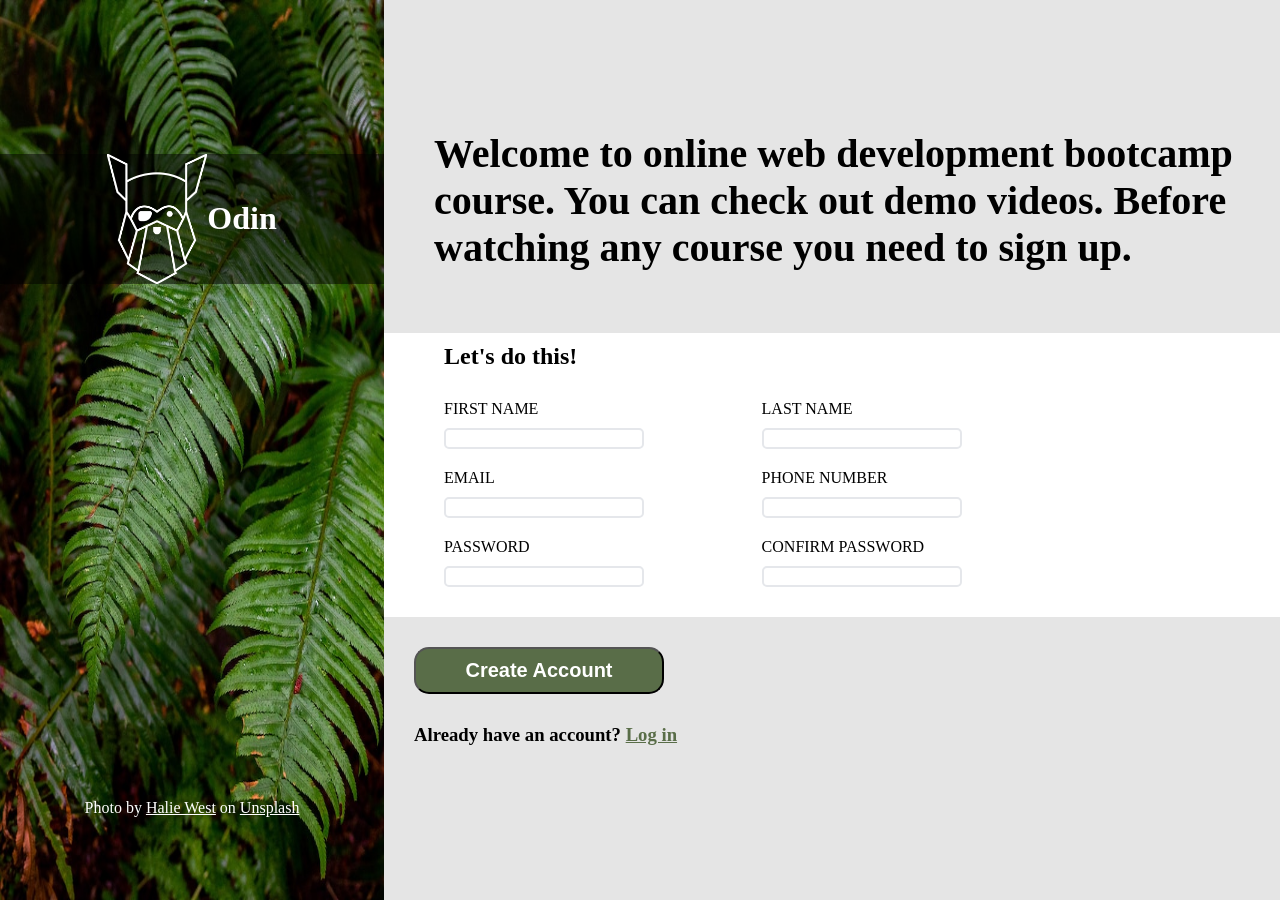
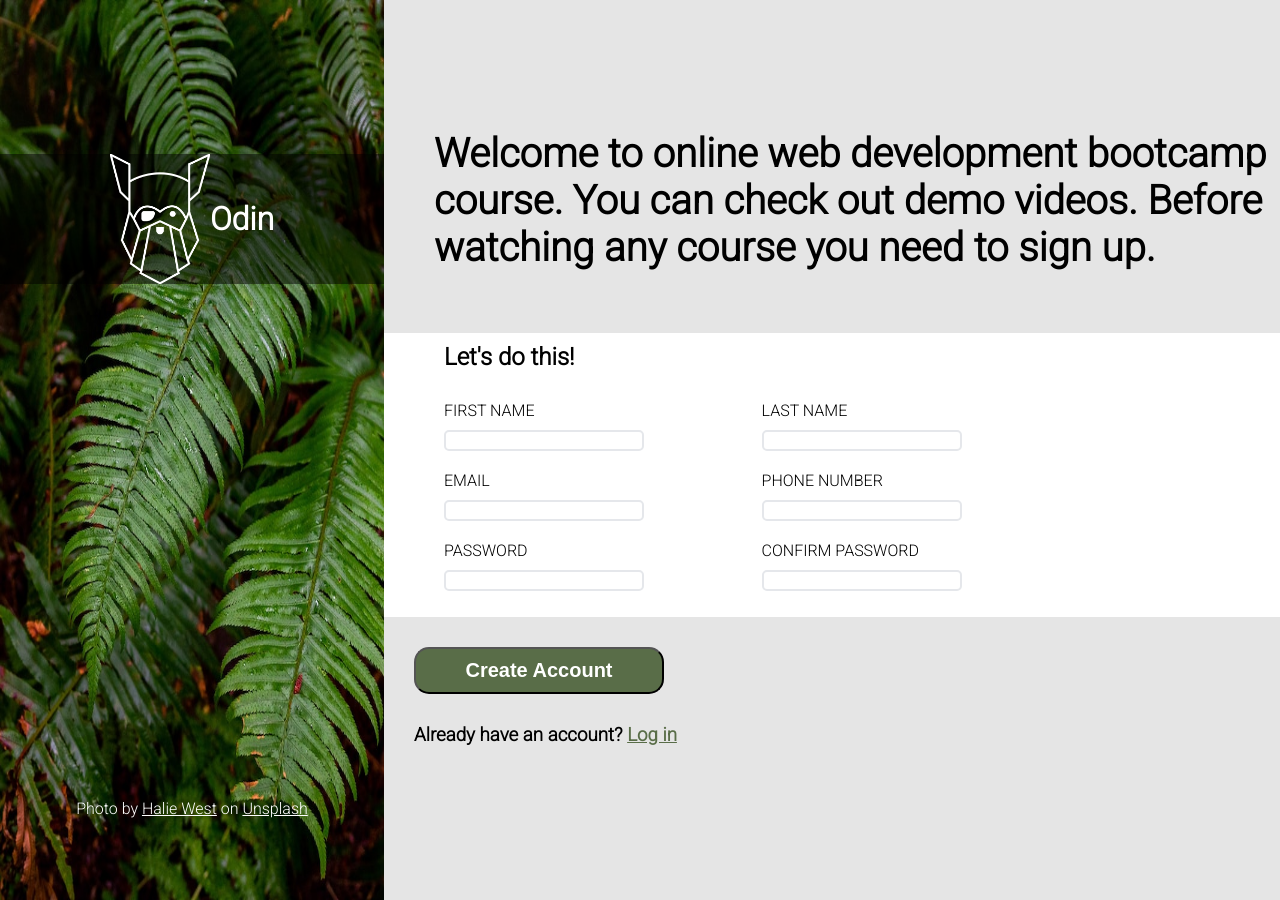
Before and after one commit to deepak2030x/sign-up-form, a plain HTML site: page index.html in a window 1280 px wide. Drawn offline with Linux system fonts and the light colour scheme.

Commit message:
add font

```diff
--- a/index.css
+++ b/index.css
@@ -5,6 +5,7 @@
 }
 body {
   margin: 0;
+  font-family: "Roboto", sans-serif;
 }
 .container {
   display: flex;
--- a/index.html
+++ b/index.html
@@ -5,6 +5,9 @@
     <meta name="viewport" content="width=device-width, initial-scale=1.0">
     <title>Sign-up-form</title>
     <link rel="stylesheet" href="index.css">
+    <link rel="preconnect" href="https://fonts.googleapis.com">
+    <link rel="preconnect" href="https://fonts.gstatic.com" crossorigin>
+    <link href="https://fonts.googleapis.com/css2?family=Inter&family=Roboto:wght@300&display=swap" rel="stylesheet">
 </head>
 
 <body>
```
